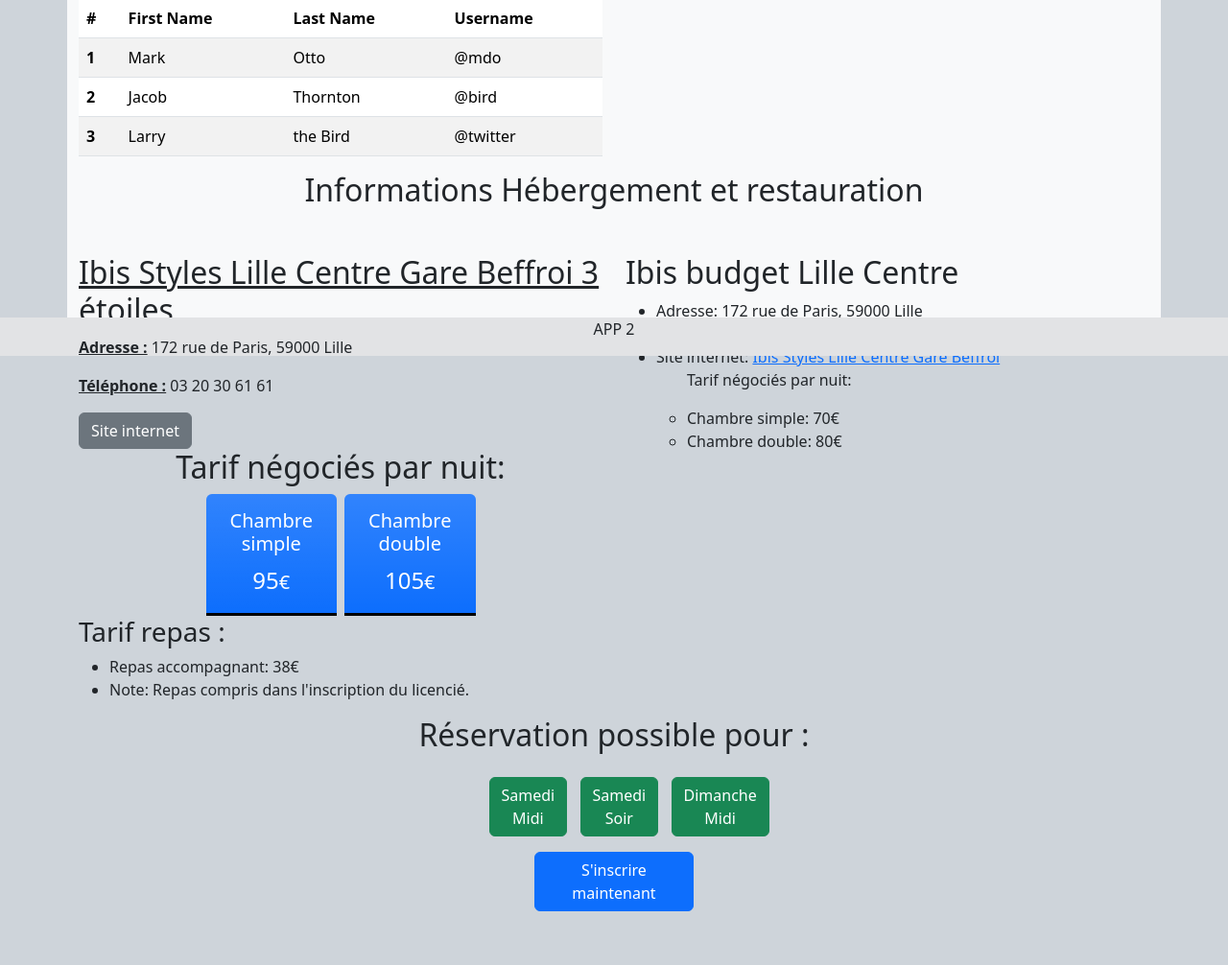
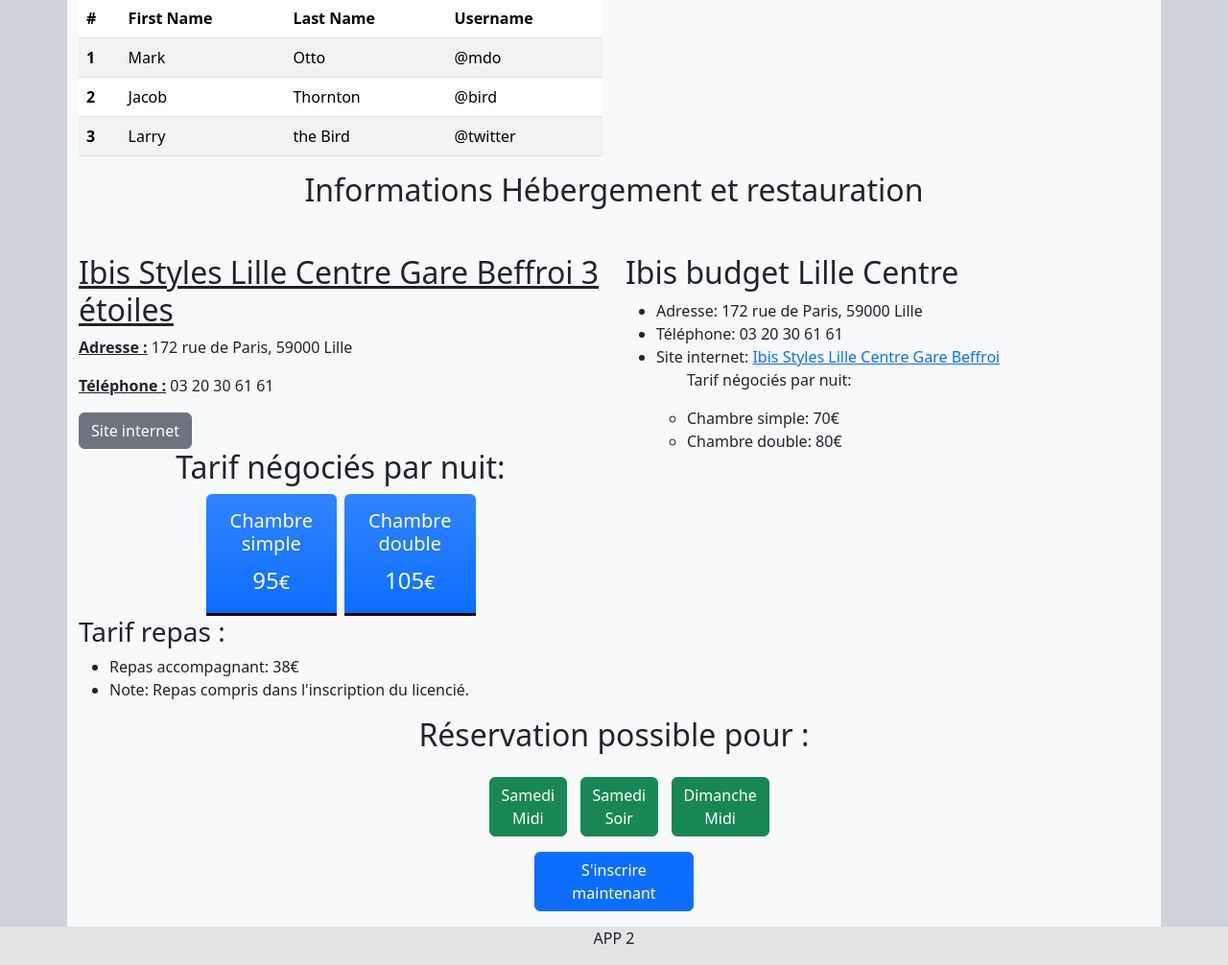
Before and after one commit to MDL-2023-2024/client, a Symfony app: template templates/home/index.html.twig in a window 1280 px wide. Shown: the part 535-1541 px from the top of the page at 96% size. Before the commit the page ends 1485 px from the top, so only its background shows below. Run offline with Twig, Linux system fonts and the light colour scheme; the template is opened without the code that fills it, so the values that code supplies are empty; some libraries are stand-ins or nearby versions.

Commit message:
🔧 Patch issue with css

```diff
--- a/templates/base.html.twig
+++ b/templates/base.html.twig
@@ -23,9 +23,12 @@
 		<div class="d-flex flex-column vh-100 ">
 			{% include "elements/header.html.twig" %}
 
-			{% block body %}{% endblock %}
-
-			{% include "elements/footer.html.twig" %}
-		</div>
-	</body>
-</html>
+			<div class="flex-grow-1">
+				<div class="d-flex"> {% block body %}{% endblock %}
+					</div>
+				</div>
+				{% include "elements/footer.html.twig" %}
+			</div>
+		</body>
+	</html>
+</body></body></html>
--- a/templates/home/index.html.twig
+++ b/templates/home/index.html.twig
@@ -5,7 +5,7 @@
 
 {% block body %}
 	{# <link rel="stylesheet" href="{{ asset('css/menu/style.css') }}"> #}
-	<section class="container pt-5 bg-light vh-100">
+	<section class="container pt-5 bg-light">
 		<div class="row align-items-start">
 			<div class="col-6">
 				<h1>Le 7 et 8 Septembre 2024</h1>
```
